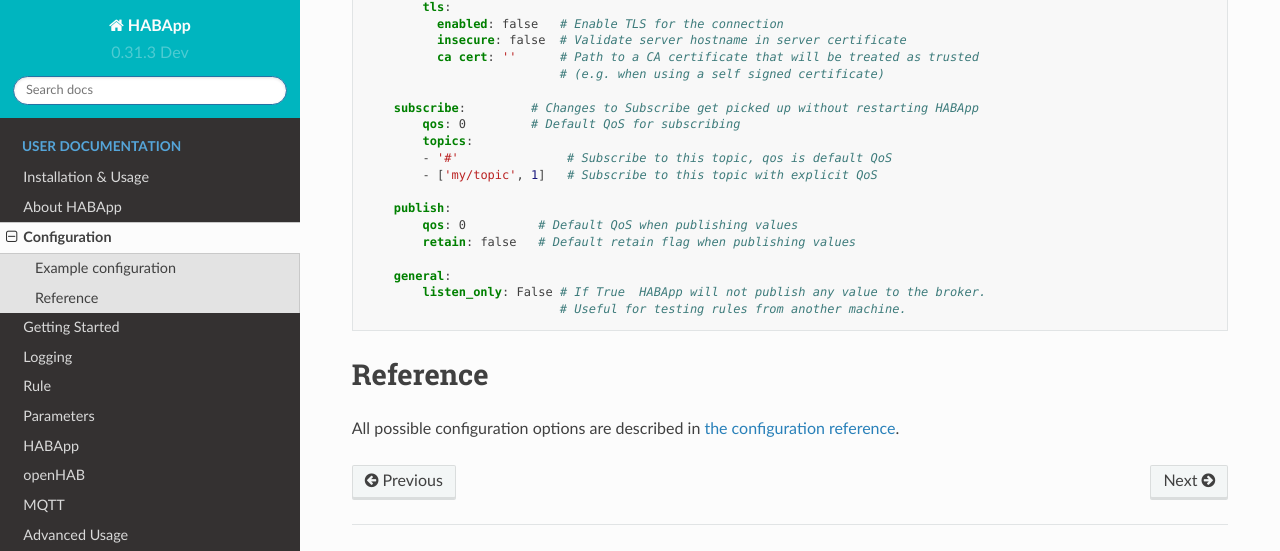
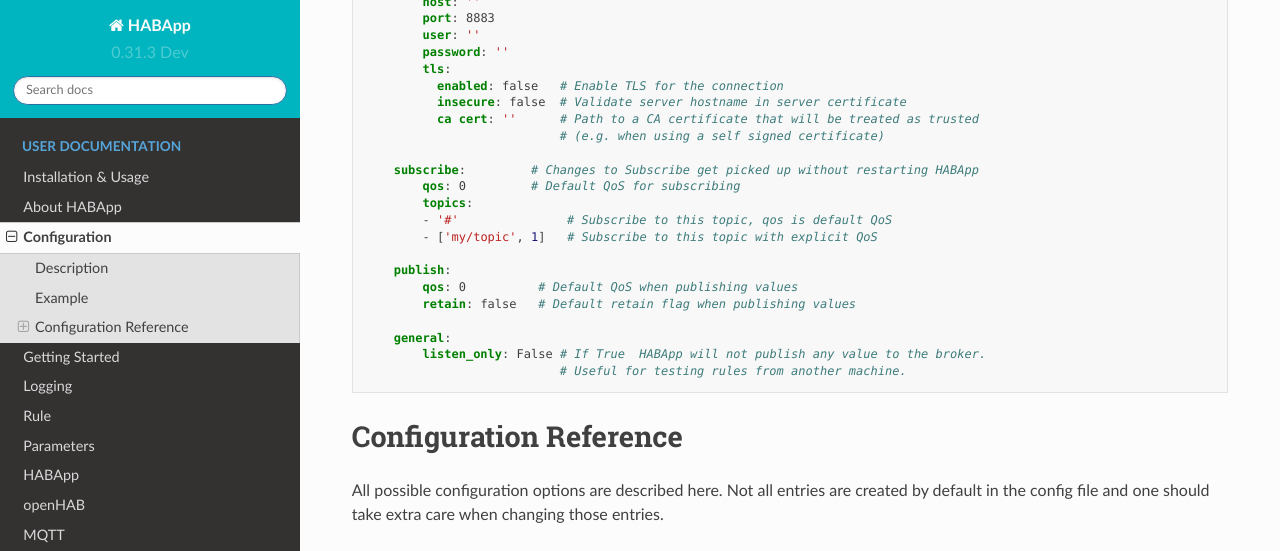
Before and after one commit to spacemanspiff2007/HABApp, a Sphinx documentation site: the page built from docs/configuration.rst, in a window 1280 px wide and 1400 px high, scrolled down 1132 px. Shown: the top 551 px of the window. Built offline with Sphinx 7.4.7 and the Read the Docs theme 2.0.0, drawn with Linux system fonts in a browser that asks for light colours; some of the changed text lies outside the part shown; grey boxes are pictures that could not be loaded.

Commit message:
doc fixes

```diff
--- a/docs/configuration.rst
+++ b/docs/configuration.rst
@@ -1,7 +1,10 @@
+**************************************
+Configuration
+**************************************
 
+Description
+======================================
 
-Configuration
-==================================
 Configuration is done through ``config.yml`` The parent folder of the file can be specified with ``-c PATH`` or ``--config PATH``.
 If nothing is specified the file ``config.yml`` is searched in the subdirectory `HABApp` in
 
@@ -78,6 +81,57 @@
 
 
 
-Reference
-------------
-All possible configuration options are described in :ref:`the configuration reference <ref_configuration_reference>`.
+Configuration Reference
+======================================
+
+All possible configuration options are described here. Not all entries are created by default in the config file
+and one should take extra care when changing those entries.
+
+
+.. autopydantic_model:: HABApp.config.models.application.ApplicationConfig
+
+Directories
+--------------------------------------
+
+.. autopydantic_model:: HABApp.config.models.directories.DirectoriesConfig
+   :exclude-members: create_folders
+
+Location
+--------------------------------------
+
+.. autopydantic_model:: HABApp.config.models.location.LocationConfig
+
+MQTT
+--------------------------------------
+
+.. py:currentmodule:: HABApp.config.models.mqtt
+
+.. autopydantic_model:: MqttConfig
+
+.. autopydantic_model:: Connection
+.. autopydantic_model:: TLSSettings
+.. autopydantic_model:: Subscribe
+.. autopydantic_model:: Publish
+.. autopydantic_model:: General
+
+Openhab
+--------------------------------------
+
+.. py:currentmodule:: HABApp.config.models.openhab
+
+.. autopydantic_model:: OpenhabConfig
+
+.. autopydantic_model:: Connection
+.. autopydantic_model:: Ping
+.. autopydantic_model:: General
+
+HABApp
+--------------------------------------
+
+.. py:currentmodule:: HABApp.config.models.habapp
+
+.. autopydantic_model:: HABAppConfig
+
+.. autopydantic_model:: ThreadPoolConfig
+
+.. autopydantic_model:: LoggingConfig
--- a/docs/installation.rst
+++ b/docs/installation.rst
@@ -187,6 +187,8 @@
       - User id at which HABApp will run (Optional, default: ``9001``)
     * - ``GROUP_ID``
       - Group id at which HABApp will run (Optional, default: ``USER_ID``)
+    * - ``HABAPP_HOME``
+      -  Directory in which the config resides (in subdirectory "config") default: ``habapp``)
 
 
 Running image from command line
```
Also changed, not shown: other parts of docs/configuration.rst (+2 -2 lines), docs/class_reference.rst (+0 -55 lines), 2 other files.
